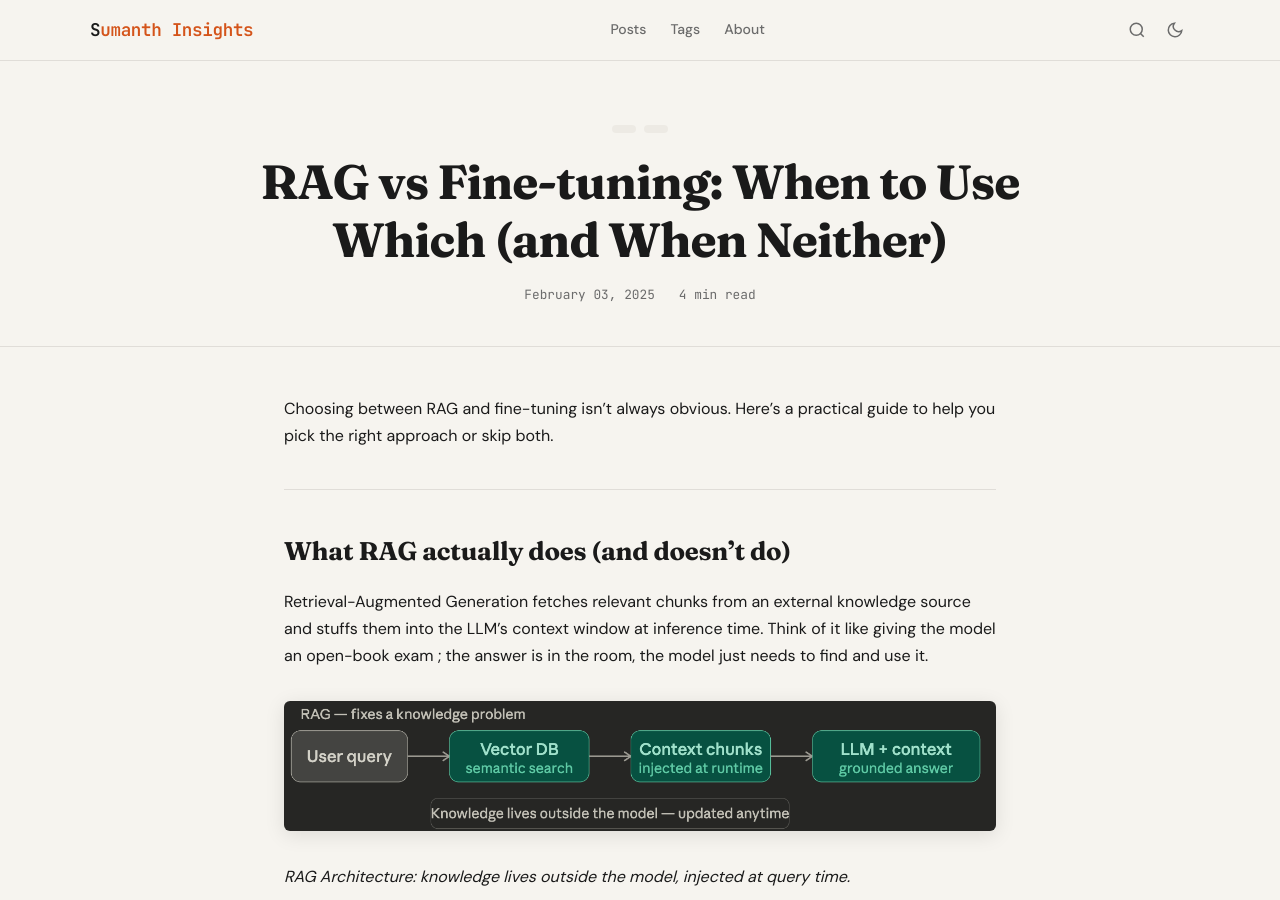
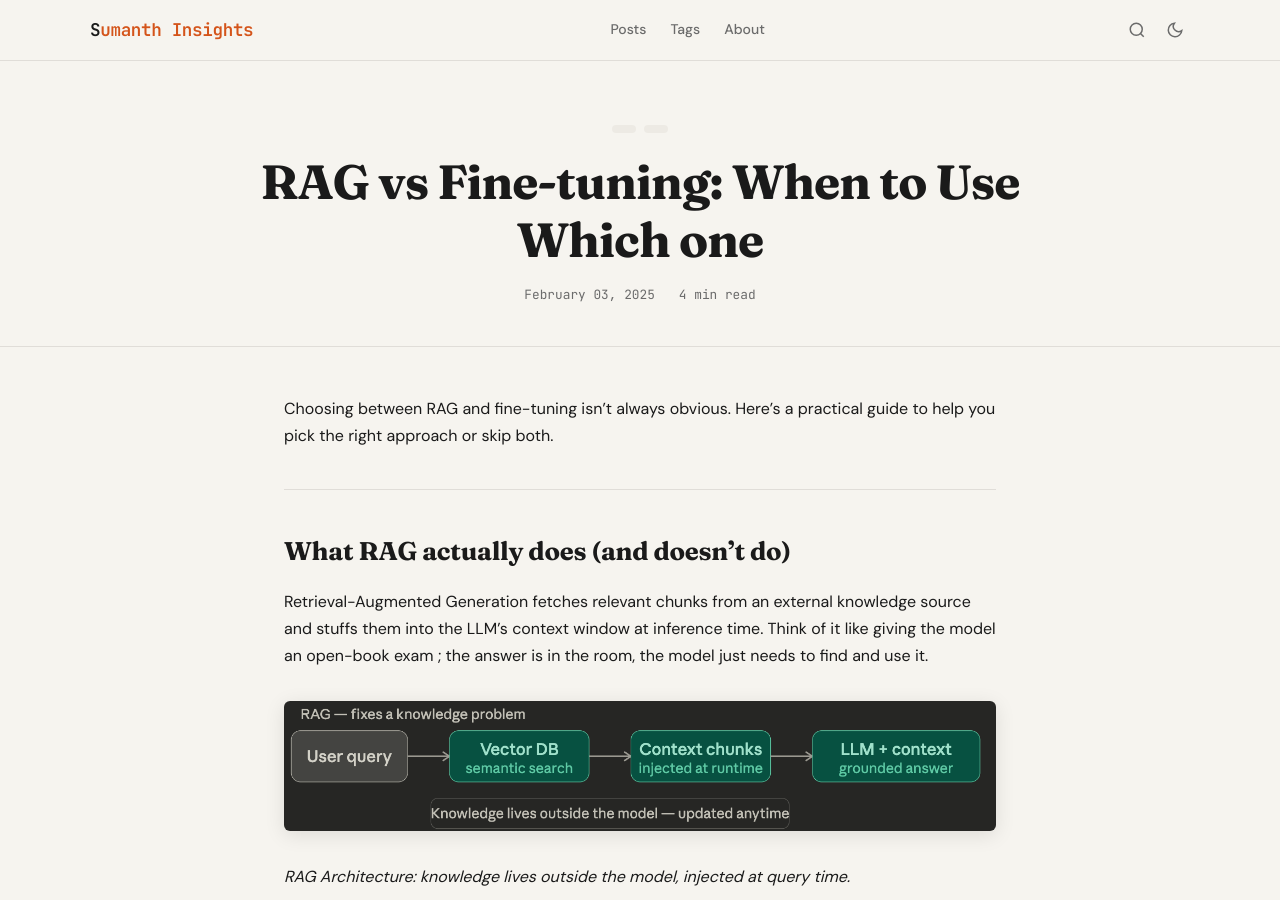
Before and after one commit to sumanthrb/insights, a Jekyll site: the page built from _posts/2025-02-03-rag-vs-finetuning.md, in a window 1280 px wide and 900 px high. Built offline with Jekyll 4.4.1, drawn with Linux system fonts in a browser that asks for light colours.

Commit message:
Update 2025-02-03-rag-vs-finetuning.md

```diff
--- a/_posts/2025-02-03-rag-vs-finetuning.md
+++ b/_posts/2025-02-03-rag-vs-finetuning.md
@@ -1,6 +1,6 @@
 ---
 layout: post
-title: "RAG vs Fine-tuning: When to Use Which (and When Neither)"
+title: "RAG vs Fine-tuning: When to Use Which one "
 date: 2025-02-03
 tags: [RAG,intelligent-systems]
 description: "A practical decision framework for choosing between Retrieval-Augmented Generation and fine-tuning;  built from real production experience."
```
